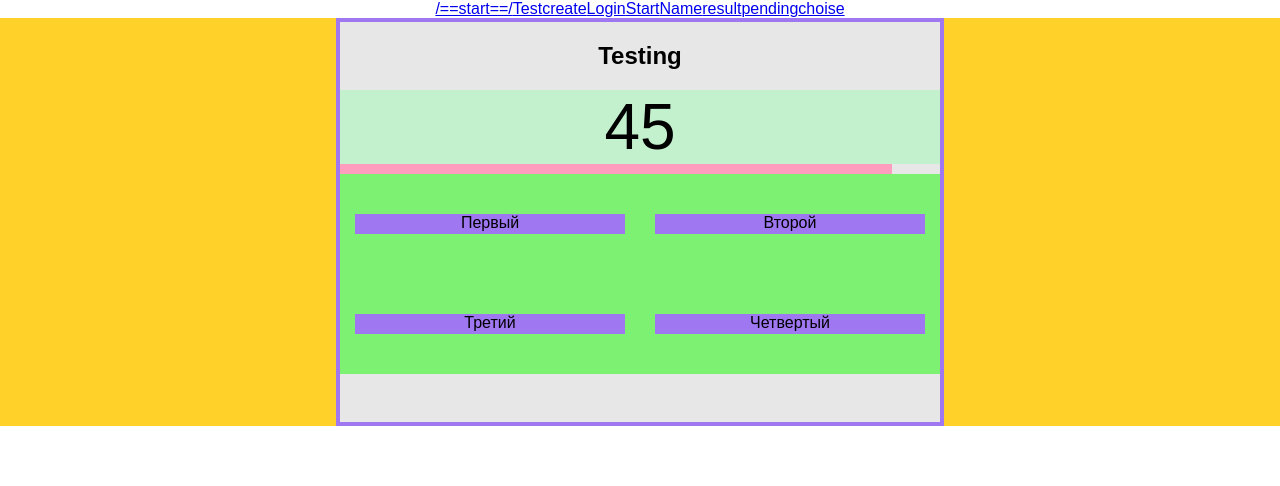
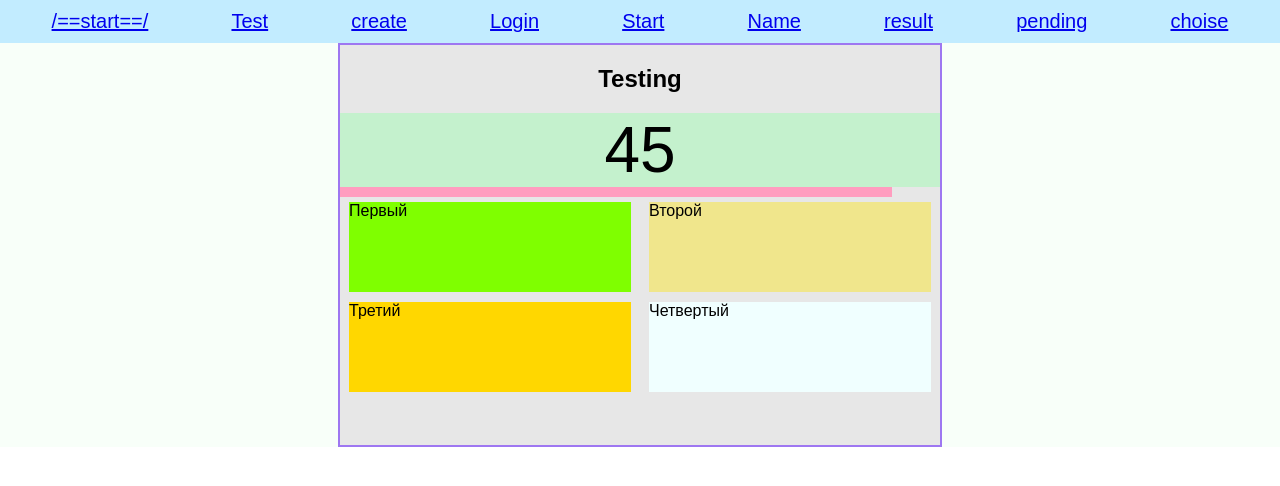
Before and after one commit to Kahoot-bootcamp4/kahootProject, a React (Create React App) app in the folder kahoot-project/: page /test in a window 1280 px wide. Shown: the top 486 px of the page. Built offline with nearby package versions, Linux system fonts and the light colour scheme.

Commit message:
login and style

```diff
--- a/kahoot-project/src/App.css
+++ b/kahoot-project/src/App.css
@@ -1,5 +1,25 @@
 .App {
   text-align: center;
+
+}
+.links{
+  display: flex;
+  justify-content: space-around;
+
+  font-size: 20px;
+  color: #ffd129;
+  background-color: #c2ecff;
+  text-decoration: none;
+  padding: 10px;
+}
+
+.link:hover{
+  padding: 0 5px 0 5px;
+  transition: transform .2s;
+  transform: scale(1.1);
+  background: #761d78;
+  color: #ffe;
+
 }
 
 .App-logo {
--- a/kahoot-project/src/App.js
+++ b/kahoot-project/src/App.js
@@ -8,7 +8,7 @@ import store from './components/store';
 import StartPage from './components/startPage';
 import AdminLogin from './components/admin_login/Login'
 import AdminCreateGame from './components/admin_create_game';
-import UserTestingPage from './components/users_testing_page';
+import TestingPage from './components/users_testing_page/index';
 import UserStartPage from './components/User_Start_Page/UserStartPage';
 import UserName from './components/User_Name/UserName';
 import ResultPage from './components/resultPage';
@@ -52,7 +52,7 @@ class App extends Component {
                             <Route path='/start' component={UserStartPage} />
                             <Route path='/name' component={UserName} />
                             <PrivateRoute path='/create' component={AdminCreateGame} />
-                            <Route path='/test' component={UserTestingPage} />
+                            <Route path='/test' component={TestingPage} />
                             <Route path='/result' component={ResultPage} />
                             <Route path='/pending' component={PendingRoom} />
                             <Route path='/choise' component={AdminChoiseTest} />
--- a/kahoot-project/src/components/UI/index.js
+++ b/kahoot-project/src/components/UI/index.js
@@ -19,9 +19,9 @@ const Button = styled.button`
 `;
 
 const Input = styled.input`
-  background-color: #e7e7e7;
+    background-color: rgba(248,255,249,0.74);
     letter-spacing: 0.04em;
-    height: 100%;
+    height: ${props => props.height ? props.height : 100}%;
     //width: 100%;
     border: none;
     &:focus{
--- a/kahoot-project/src/components/User_Name/UserName.js
+++ b/kahoot-project/src/components/User_Name/UserName.js
@@ -1,5 +1,6 @@
 import React, {Component} from 'react';
 import styled from 'styled-components';
+import {Button, Input} from '../UI/index';
 
 
 
@@ -7,7 +8,7 @@ export default class UserName extends Component {
     state = {
         login: '',
         password: ''
-    }
+    };
     changeInput(field, e){
         this.setState({
             [field]: e.target.value
@@ -18,14 +19,14 @@ export default class UserName extends Component {
         const {login, password} = this.state;
         return (
             <div class="root">
-                <input type="password"
+                <Input type="password"
                        className="login__name"
                        placeholder="Password"
                        value={password}
                        onChange={this.changeInput.bind(this, 'password')}
                 />
                 <br/>
-                <button onClick={this.login}>Enter</button>
+                <Button height={30} width={11} onClick={this.login}>Enter</Button>
             </div>
         )
     }
--- a/kahoot-project/src/components/User_Start_Page/UserStartPage.js
+++ b/kahoot-project/src/components/User_Start_Page/UserStartPage.js
@@ -1,10 +1,11 @@
 import React, {Component} from 'react';
 import PropTypes from "prop-types";
 import styled from 'styled-components';
+import {Button, Input} from '../UI/index';
 
 
 const test = styled.div
-    `background-color: red`
+    `background-color: red`;
 
 
 
@@ -27,14 +28,14 @@ export default class UserStartPage extends Component {
 
         return (
             <div class="root">
-                <input type="text"
+                <Input type="text"
                        className="login__name"
                        placeholder="Login"
                        value={login}
                        onChange={this.changeInput.bind(this, 'login')}
                 />
                <br/>
-                <button onClick={this.login}>Enter</button>
+                <Button width={10} height={30} onClick={this.login}>Enter</Button>
             </div>
         )
     }
--- a/kahoot-project/src/components/admin_login/Login.js
+++ b/kahoot-project/src/components/admin_login/Login.js
@@ -1,10 +1,30 @@
-import React, {Component} from 'react'
+import React, {Component} from 'react';
+import styled from 'styled-components';
 
+import {Button, Input} from '../UI/index';
+
+
+
+const Box = styled.div`
+
+    display: flex;
+    flex-direction: column;
+    justify-content: center;
+   //align-items: center;
+   //align-self:center;
+    margin: auto;
+    width: 200px;
+    height: 200px;
+    background-color: #e7e7e7;
+`;
+
+const sexses = `Вы зарегились`;
 
 class AdminLogin extends Component {
     state ={
         login: '',
-        password: ''
+        password: '',
+        renderIf: false
     };
 
     onChange =(field, e) => {
@@ -31,12 +51,52 @@ class AdminLogin extends Component {
             })
     };
 
+    loginReg = () => {
+        fetch('http://localhost:9999/users', {
+            method: 'POST',
+            body: JSON.stringify(this.state),
+            headers: {
+                'Accept': 'application/json',
+                'Content-Type': 'application/json',
+            }
+        })
+            .then((res) => res.json())
+            .then((token) => {
+
+
+                localStorage.setItem("token", token.token);
+
+                this.setState({
+                    renderIf : token.status
+                });
+
+            })
+            .catch((e) => {
+                console.log(e);
+            })
+    };
+    ifRender = () => {
+        return this.state.renderIf ? sexses : ""
+    };
+
+
+
+
     render () {
+
         return (
         <div>
-            <input type='text' value={this.state.login} onChange={this.onChange.bind(this, 'login')} />
-            <input type='password' value={this.state.password} onChange={this.onChange.bind(this, 'password')} />
-            <button onClick={this.loginFunc}>Login</button>
+            <Box>
+
+            <div>{this.ifRender()}</div>
+            <Button onClick={this.loginReg}>Reg</Button>
+
+            <Input height={10} type='text' value={this.state.login} onChange={this.onChange.bind(this, 'login')} /><br/>
+
+            <Input height={10} type='password' value={this.state.password} onChange={this.onChange.bind(this, 'password')} /><br/>
+            <Button onClick={this.loginFunc}>Login</Button>
+
+            </Box>
         </div>
         )
 
--- a/kahoot-project/src/components/users_testing_page/index.js
+++ b/kahoot-project/src/components/users_testing_page/index.js
@@ -4,7 +4,6 @@ import { PropTypes } from "prop-types";
 import React from 'react';
 import Timer from "../Timer/Timer";
 import './index.css'
-
 import styled from 'styled-components';
 
 
@@ -16,7 +15,7 @@ const TestBox = styled.div`
     align-items: center;
     /*width: 150px;*/
     min-height: 200px;
-    background-color: #7df171;
+    background-color: #e7e7e7;
     /*border: 4px solid;*/
     border-top: none;
     border-bottom: none;
@@ -25,15 +24,55 @@ const TestBox = styled.div`
 
 `;
 
-// const BoxAnswer = styled.div`
-//     width: 45%;
-//     height: 20px;
-//     background-color: #9e77f1;
-//
-// `;
+let color = ["red", "blue", "yellow", "green", "purple","firebrick","darkorange","chartreuse", "khaki", "gold", "azure"];
+let s = Math.floor(Math.random()*8);
+
+const BoxAnswer = styled.div`
+
+    display: flex;
+
+    margin: auto;
+    vertical-align: center;
+    width: 47%;
+    height: 90px;
+    background-color: ${color[s]};
+`;
+
+const BoxAnswer2 = styled.div`
+    /*width: 50px;*/
+    display: flex;
+    /*justify-content: center;*/
+
+    margin: auto;
+    vertical-align: center;
+    width: 47%;
+    height: 90px;
+    background-color: ${color[s+1]};
+`;
+
+const BoxAnswer3 = styled.div`
+    /*width: 50px;*/
+    display: flex;
+    /*justify-content: center;*/
+
+    margin: auto;
+    vertical-align: center;
+    width: 47%;
+    height: 90px;
+    background-color: ${color[s+2]};
+`;
+
+const BoxAnswer4 = styled.div`
+    display: flex;
+    margin: auto;
+    vertical-align: center;
+    width: 47%;
+    height: 90px;
+    background-color: ${color[s+3]};
+`;
 
 const BoxWrap = styled.div`
-    background-color: #ffd129;
+    background-color: #f8fff9;
 
 `;
 
@@ -41,14 +80,18 @@ const Box = styled.div`
     width: 600px;
     height: 400px;
     margin: auto;
-    border: #9e77f1 4px solid;
+    border: #9e77f1 2px solid;
     background-color: #e7e7e7;
 
 `;
 
+
 const TestingPage = (props) => {
     console.log(props);
+
+
     return (
+
         <BoxWrap>
             <Box>
 
@@ -57,10 +100,10 @@ const TestingPage = (props) => {
                 <Timer />
 
                 <TestBox>
-               <div id="a" className="BoxAnswer">Первый</div>
-               <div id="b" className="BoxAnswer">Второй</div>
-               <div id="c" className="BoxAnswer">Третий</div>
-               <div id="d" className="BoxAnswer">Четвертый</div>
+                    <BoxAnswer id="a" >Первый </BoxAnswer>
+                    <BoxAnswer2 id="b" >Второй</BoxAnswer2>
+                    <BoxAnswer3 id="c" >Третий</BoxAnswer3>
+                    <BoxAnswer4 id="d" >Четвертый</BoxAnswer4>
 
                 </TestBox>
             </Box>
```
Lines whose indentation alone changed are shown as unchanged.
